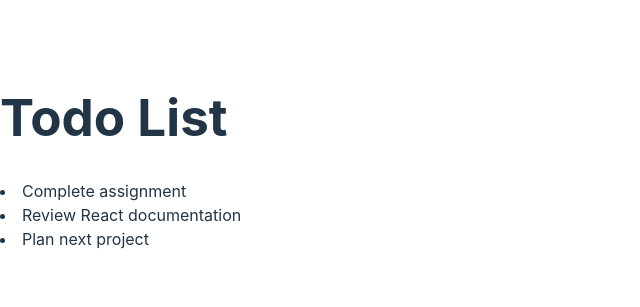
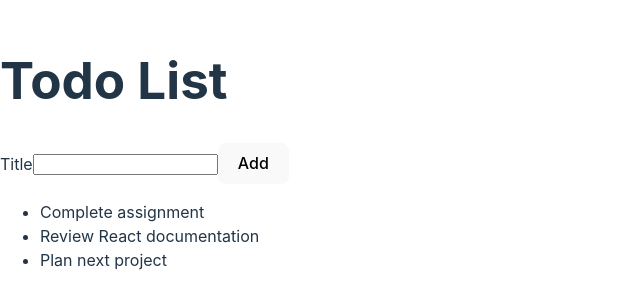
Before and after one commit to denysdzhulai/react-todo, a React (Vite) app: page / in a window 1280 px wide. Shown: the part 247-554 px from the top of the page, without its empty margins (0-640 px from the left). Built offline with nearby package versions, Linux system fonts and the light colour scheme.

Commit message:
Created TodoList.jsx and AddTodoForm.jsx components. Now the 'Add Todo' form appears below h1 heading.

```diff
--- /dev/null
+++ b/src/AddTodoForm.jsx
@@ -0,0 +1,13 @@
+import React from "react";
+
+const AddTodoForm = () => {
+  return (
+    <form>
+      <label htmlFor="todoTitle">Title</label>
+      <input type="text" id="todoTitle" />
+      <button type="submit">Add</button>
+    </form>
+  );
+};
+
+export default AddTodoForm;
--- a/src/App.jsx
+++ b/src/App.jsx
@@ -1,18 +1,13 @@
 import React from "react";
-
-const todoList = [
-  { id: 1, title: "Complete assignment" },
-  { id: 2, title: "Review React documentation" },
-  { id: 3, title: "Plan next project" },
-];
+import TodoList from "./TodoList";
+import AddTodoForm from "./AddTodoForm";
 
 function App() {
   return (
     <div>
       <h1>Todo List</h1>
-      {todoList.map((todo) => (
-        <li key={todo.id}>{todo.title}</li>
-      ))}
+      <AddTodoForm />
+      <TodoList />
     </div>
   );
 }
--- /dev/null
+++ b/src/TodoList.jsx
@@ -0,0 +1,19 @@
+import React from "react";
+
+const TodoList = () => {
+  const todoList = [
+    { id: 1, title: "Complete assignment" },
+    { id: 2, title: "Review React documentation" },
+    { id: 3, title: "Plan next project" },
+  ];
+
+  return (
+    <ul>
+      {todoList.map((todo) => (
+        <li key={todo.id}>{todo.title}</li>
+      ))}
+    </ul>
+  );
+};
+
+export default TodoList;
```
